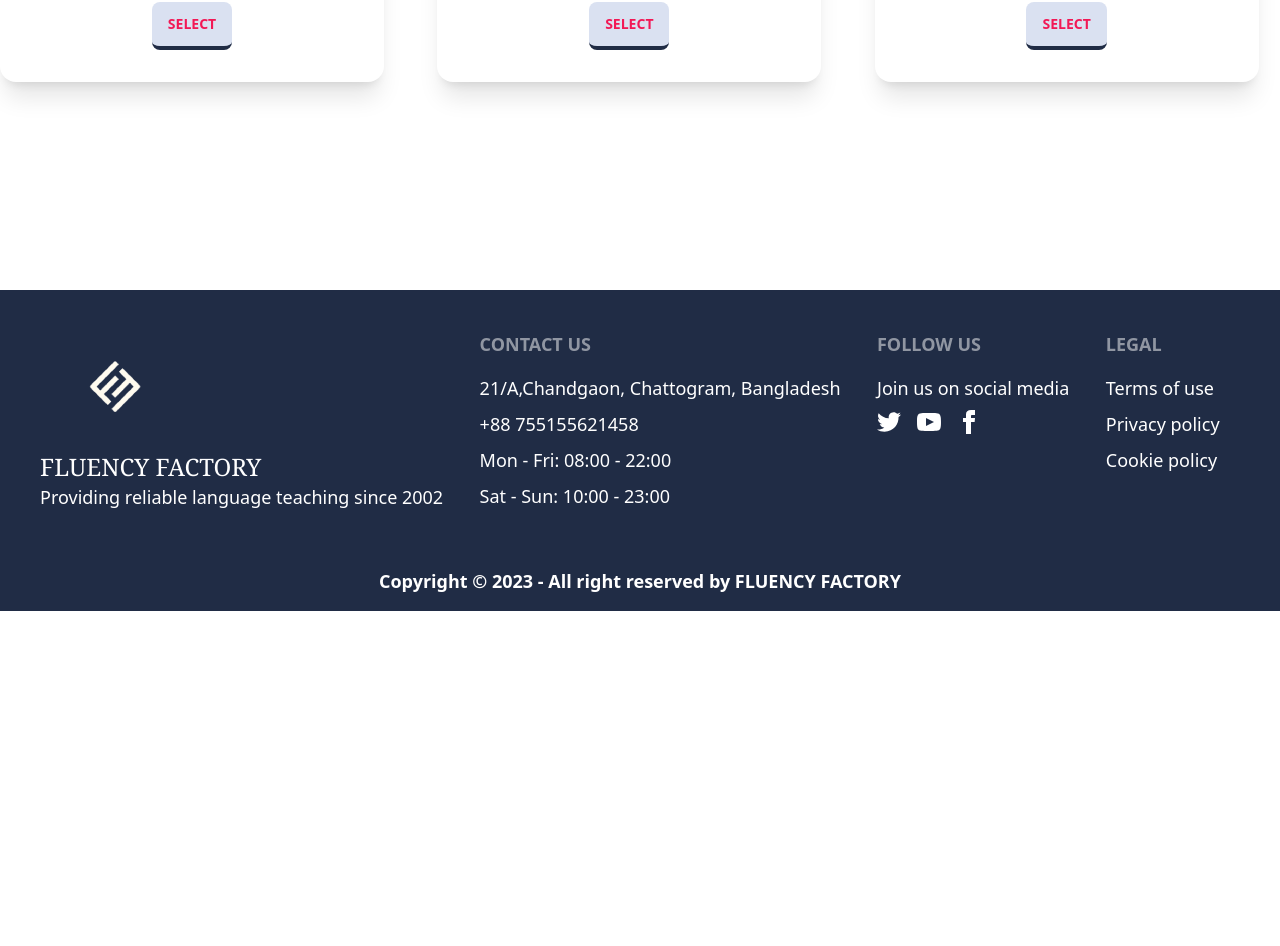
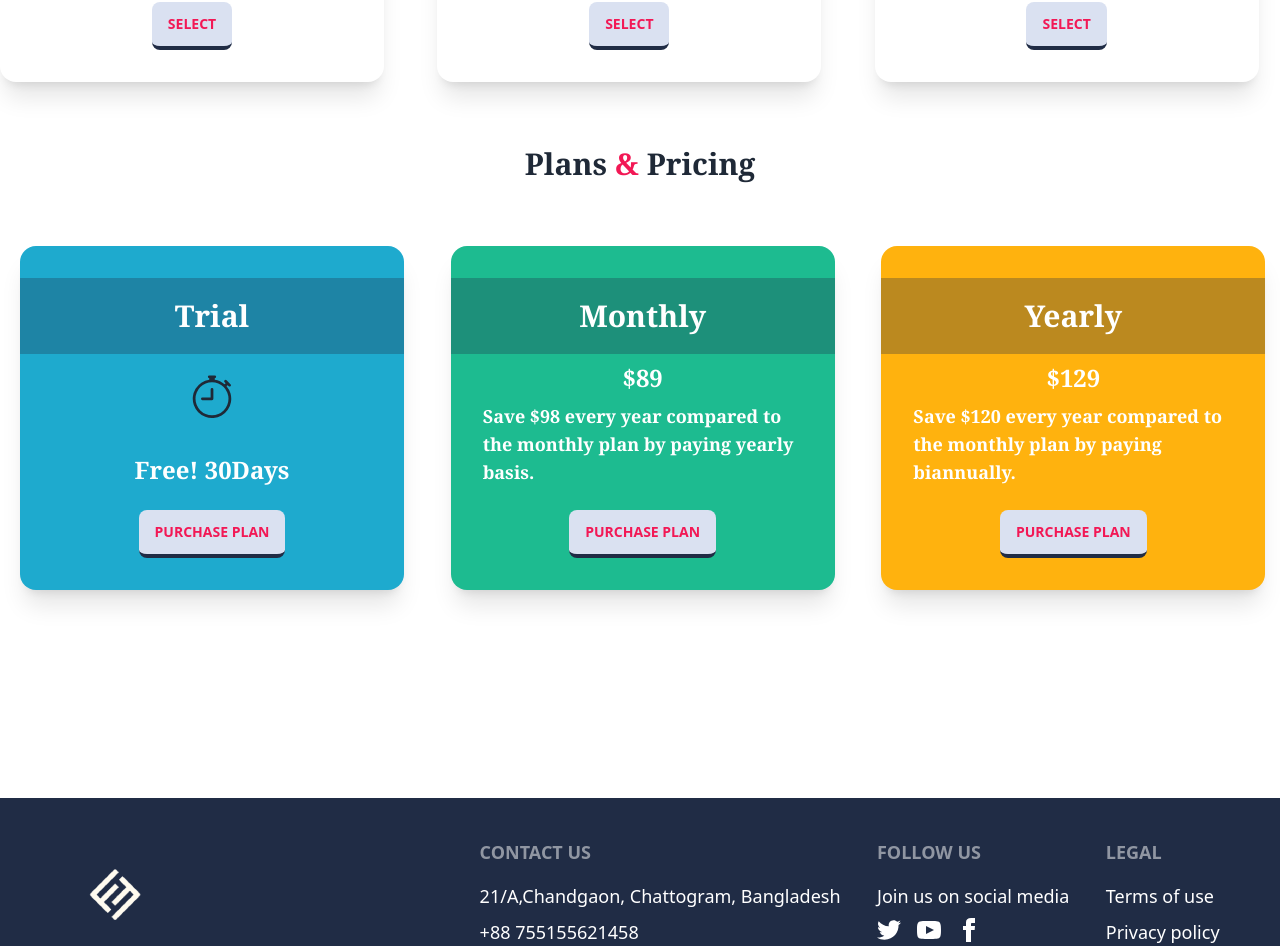
Before and after one commit to Rafatulislam60/fluency-factory, a React (Vite) app: page / in a window 1280 px wide. Shown: the part 2298-3244 px from the top of the page. Before the commit the page ends 2909 px from the top, so only its background shows below. Built offline with nearby package versions, Linux system fonts and the light colour scheme; no server answers.

Commit message:
add planing and pricing

```diff
--- a/src/pages/Home/Home/Home.jsx
+++ b/src/pages/Home/Home/Home.jsx
@@ -1,4 +1,5 @@
 import { Helmet } from "react-helmet-async";
+import Planning from "../Planning/Planning";
 import PopularClass from "../PopularClass/PopularClass";
 import Slider from "../Slider/Slider";
 
@@ -10,6 +11,7 @@ const Home = () => {
       </Helmet>
       <Slider></Slider>
       <PopularClass></PopularClass>
+      <Planning></Planning>
     </div>
   );
 };
--- /dev/null
+++ b/src/pages/Home/Planning/Planning.jsx
@@ -0,0 +1,72 @@
+import { BsStopwatch } from "react-icons/bs";
+
+const Planning = () => {
+  return (
+    <div>
+      <h2 className="text-3xl font-bold font-serif text-center">
+        Plans <span className="text-[#F21855]">&</span> Pricing
+      </h2>
+      <div className="grid md:grid-cols-2 lg:grid-cols-3 gap-8 my-16 ml-5">
+        <div className="card w-96 bg-[#1EAACE] shadow-xl">
+          <div className="card-body flex flex-col items-center">
+            <div className="bg-[#202C45] bg-opacity-30 w-96 py-5 ">
+              <h2 className="card-title text-white justify-center items-center text-3xl font-bold font-serif">
+                Trial
+              </h2>
+            </div>
+            <p className="my-3">
+              <BsStopwatch size={44} />
+            </p>
+            <h2 className="text-white text-2xl font-serif font-semibold">
+              Free! 30Days
+            </h2>
+            <div className="card-actions justify-end">
+              <button className="btn btn-outline bg-[#dae1f1] text-[#F21855] border-[#202C45] border-0 border-b-4 mt-4">
+                Purchase Plan
+              </button>
+            </div>
+          </div>
+        </div>
+        <div className="card w-96 bg-[#1DBB90] shadow-xl">
+          <div className="card-body flex flex-col items-center">
+            <div className="bg-[#202C45] bg-opacity-30 w-96 py-5 ">
+              <h2 className="card-title text-white justify-center items-center text-3xl font-bold font-serif">
+                Monthly
+              </h2>
+            </div>
+            <h2 className="text-white text-2xl font-serif font-bold">$89</h2>
+            <h2 className="text-white text-lg font-serif font-semibold">
+              Save $98 every year compared to the monthly plan by paying yearly basis.
+            </h2>
+            <div className="card-actions justify-end">
+              <button className="btn btn-outline bg-[#dae1f1] text-[#F21855] border-[#202C45] border-0 border-b-4 mt-4">
+                Purchase Plan
+              </button>
+            </div>
+          </div>
+        </div>
+        <div className="card w-96 bg-[#FFB20E] shadow-xl">
+          <div className="card-body flex flex-col items-center">
+            <div className="bg-[#202C45] bg-opacity-30 w-96 py-5 ">
+              <h2 className="card-title text-white justify-center items-center text-3xl font-bold font-serif">
+                Yearly
+              </h2>
+            </div>
+            <h2 className="text-white text-2xl font-serif font-bold">$129</h2>
+            <h2 className="text-white text-lg font-serif font-semibold">
+              Save $120 every year compared to the monthly plan by paying
+              biannually.
+            </h2>
+            <div className="card-actions justify-end">
+              <button className="btn btn-outline bg-[#dae1f1] text-[#F21855] border-[#202C45] border-0 border-b-4 mt-4">
+                Purchase Plan
+              </button>
+            </div>
+          </div>
+        </div>
+      </div>
+    </div>
+  );
+};
+
+export default Planning;
```
